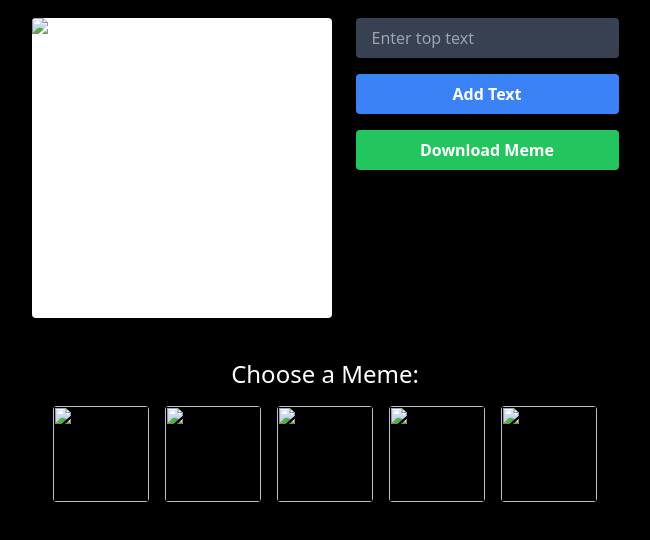
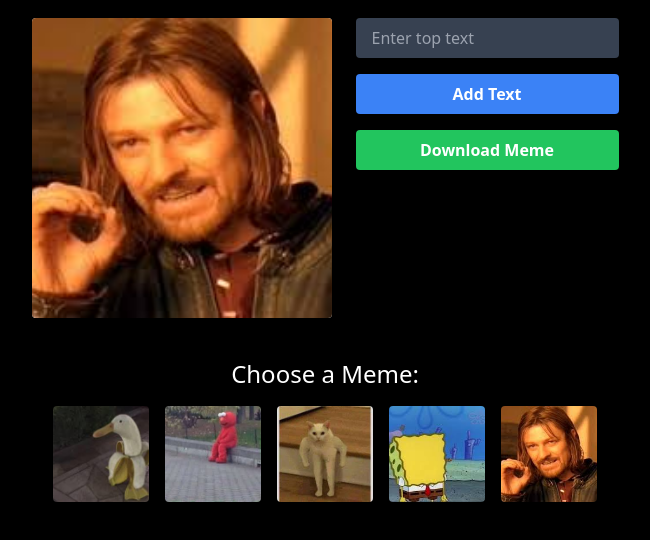
Before and after one commit to Muhammad48-afk/MemeGernatorfree, a plain HTML site: page index.html in a window 1280 px wide. Shown: the part 70-610 px from the top of the page, without its empty margins (315-965 px from the left). Drawn offline with nearby package versions, Linux system fonts and the light colour scheme.

Commit message:
Update index.html

```diff
--- a/index.html
+++ b/index.html
@@ -16,7 +16,7 @@
 
     <!-- Meme Canvas -->
     <div id="memeCanvas" class="relative w-[300px] h-[300px] bg-white rounded shadow overflow-hidden">
-      <img id="memeImg" src="public/meme/5.jpg" alt="Meme"
+      <img id="memeImg" src="5.jpg" alt="Meme"
         class="w-full h-full object-cover" />
       <div id="memeText"
         class="absolute top-4 w-full text-center text-white font-bold text-xl drop-shadow pointer-events-none">
@@ -37,11 +37,11 @@
   <!-- Meme Selection -->
   <h2 class="text-2xl mt-10 mb-4 text-center">Choose a Meme:</h2>
   <div class="flex flex-wrap gap-4 justify-center">
-    <img src="public/meme/1.jpg" class="w-24 h-24 object-cover cursor-pointer rounded shadow" onclick="selectMeme('public/meme/1.jpg')">
-    <img src="public/meme/2.jpg" class="w-24 h-24 object-cover cursor-pointer rounded shadow" onclick="selectMeme('public/meme/2.jpg')">
-    <img src="public/meme/3.jpg" class="w-24 h-24 object-cover cursor-pointer rounded shadow" onclick="selectMeme('public/meme/3.jpg')">
-    <img src="public/meme/4.jpg" class="w-24 h-24 object-cover cursor-pointer rounded shadow" onclick="selectMeme('public/meme/4.jpg')">
-    <img src="public/meme/5.jpg" class="w-24 h-24 object-cover cursor-pointer rounded shadow" onclick="selectMeme('public/meme/5.jpg')">
+    <img src="1.jpg" class="w-24 h-24 object-cover cursor-pointer rounded shadow" onclick="selectMeme('1.jpg')">
+    <img src="2.jpg" class="w-24 h-24 object-cover cursor-pointer rounded shadow" onclick="selectMeme('2.jpg')">
+    <img src="3.jpg" class="w-24 h-24 object-cover cursor-pointer rounded shadow" onclick="selectMeme('3.jpg')">
+    <img src="4.jpg" class="w-24 h-24 object-cover cursor-pointer rounded shadow" onclick="selectMeme('4.jpg')">
+    <img src="5.jpg" class="w-24 h-24 object-cover cursor-pointer rounded shadow" onclick="selectMeme('5.jpg')">
   </div>
 
   <!-- JavaScript -->
```
